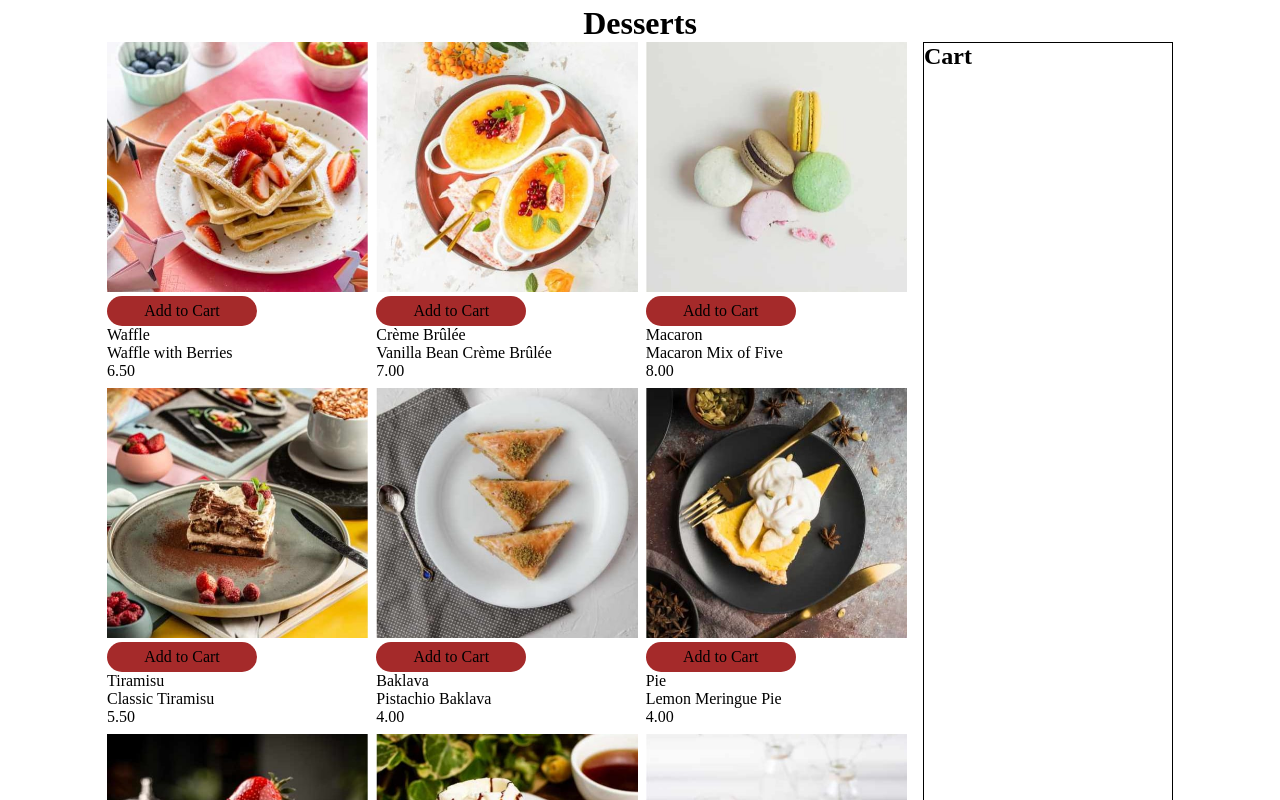
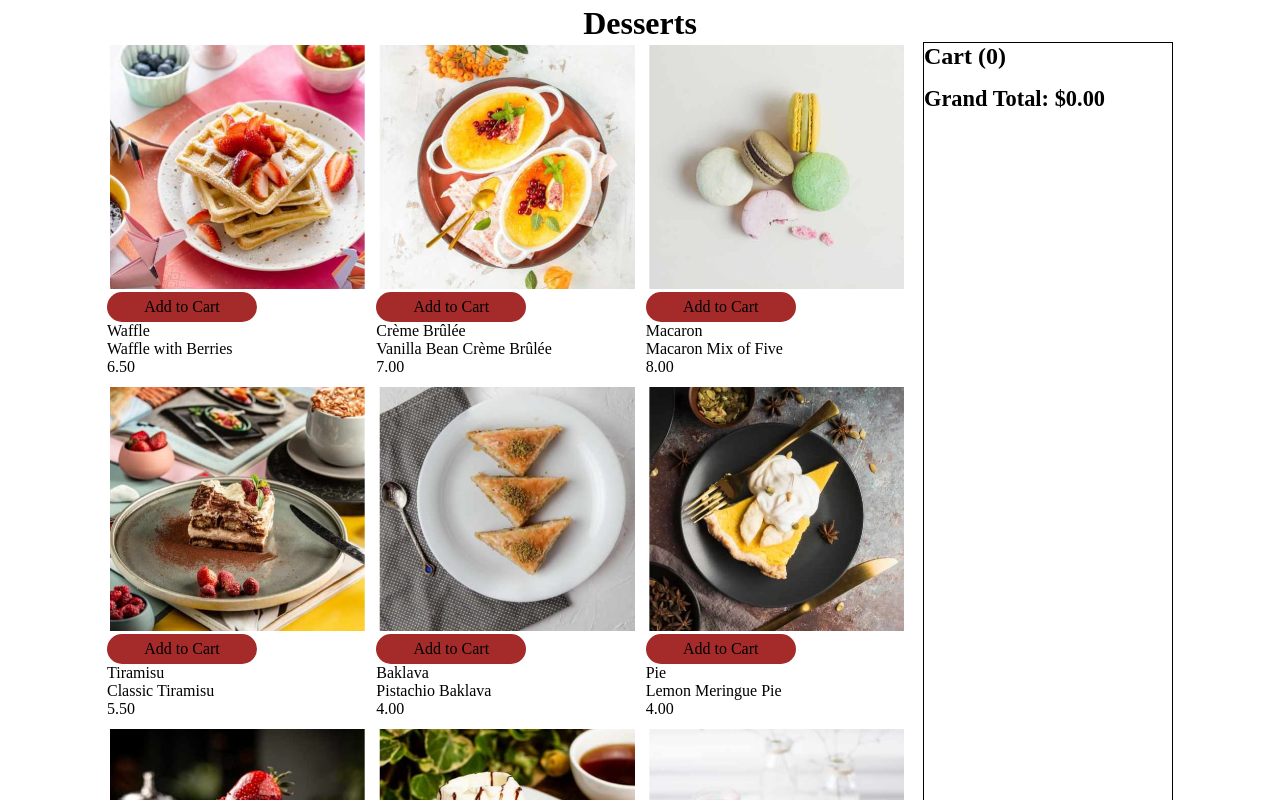
Before and after one commit to dibmarco/frontend-mentor, a React (Create React App) app in the folder 06. product-list-with-cart-main/: page / in a window 1280 px wide. Shown: the top 800 px of the page. Built offline with nearby package versions, Linux system fonts and the light colour scheme; the HTML template or start-up script is replaced by a standard one.

Commit message:
Update files

```diff
--- a/06. product-list-with-cart-main/src/App.jsx
+++ b/06. product-list-with-cart-main/src/App.jsx
@@ -65,10 +65,11 @@ function App() {
     setOpenModal(!openModal);
   }
 
-  function addItemToCart(name, quantity) {
+  function addItemToCart(name, quantity, price) {
     const item = {
       name: name,
       quantity: quantity,
+      price: price,
     };
 
     setItemsInCart((prevItems) => {
@@ -78,7 +79,9 @@ function App() {
         const existingItem = prevItems.find((item) => item.name === name);
         if (existingItem) {
           return prevItems.map((item) =>
-            item.name === name ? { ...item, quantity: quantity } : item
+            item.name === name
+              ? { ...item, quantity: quantity, price: quantity * price }
+              : item
           );
         } else {
           return [...prevItems, item];
@@ -92,8 +95,8 @@ function App() {
       <div className="container">
         <h1>Desserts</h1>
         <div className={`container-inner ${openModal ? "blur" : ""}`}>
-          <Desserts addItemToCart={addItemToCart} />
-          <Cart handleOpenModal={handleOpenModal} itemsInCart={itemsInCart} />
+          <Desserts itemsInCart={itemsInCart} addItemToCart={addItemToCart} />
+          <Cart itemsInCart={itemsInCart} handleOpenModal={handleOpenModal} />
         </div>
         <Modal openModal={openModal} handleOpenModal={handleOpenModal} />
       </div>
@@ -101,27 +104,40 @@ function App() {
   );
 }
 
-function Desserts({ addItemToCart }) {
+function Desserts({ itemsInCart, addItemToCart }) {
   return (
     <>
       <div className="desserts-grid">
-        {desserts.map((item) => (
+        {desserts.map((item) => {
+          const isInCart = itemsInCart.some(
+            (itemInCart) => itemInCart.name === item.name
+          );
+          return (
             <div className="dessert-item" key={item.name}>
-            <img src={item.img} alt={item.name} />
-            <AddToCart name={item.name} addItemToCart={addItemToCart} />
+              <img
+                src={item.img}
+                alt={item.name}
+                className={`dessert-image ${isInCart ? "in-cart" : ""}`}
+              />
+              <AddToCart
+                name={item.name}
+                price={item.price}
+                addItemToCart={addItemToCart}
+              />
               <div>
                 <p>{item.name}</p>
                 <p>{item.description}</p>
                 <p>{item.price.toFixed(2)}</p>
               </div>
             </div>
-        ))}
+          );
+        })}
       </div>
     </>
   );
 }
 
-function AddToCart({ name, addItemToCart }) {
+function AddToCart({ name, price, addItemToCart }) {
   const [openButton, setOpenButton] = useState(false);
   const [count, setCount] = useState(1);
 
@@ -134,19 +150,19 @@ function AddToCart({ name, addItemToCart }) {
 
   function click() {
     setOpenButton(true);
-    addItemToCart(name, count);
+    addItemToCart(name, count, price);
   }
 
   function plus() {
     const newCount = count + 1;
     setCount(newCount);
-    addItemToCart(name, newCount);
+    addItemToCart(name, newCount, price);
   }
 
   function minus() {
     const newCount = count - 1;
     setCount(newCount);
-    addItemToCart(name, newCount);
+    addItemToCart(name, newCount, price);
   }
 
   return (
@@ -167,16 +183,25 @@ function AddToCart({ name, addItemToCart }) {
 }
 
 function Cart({ handleOpenModal, itemsInCart }) {
+  const totalItemsInCart = itemsInCart.reduce(
+    (acc, item) => acc + item.quantity,
+    0
+  );
+
+  const grandTotal = itemsInCart.reduce((acc, item) => acc + item.price, 0);
+
   return (
     <div className="cart">
-      <h2 onClick={handleOpenModal}>Cart</h2>
+      <h2 onClick={handleOpenModal}>Cart ({totalItemsInCart})</h2>
       <div>
         {itemsInCart.map((item) => (
           <div>
-            <span>{item.quantity}</span> x <span>{item.name}</span>
+            <span>{item.quantity}</span> x <span>{item.name}</span>{" "}
+            <span>${item.price.toFixed(2)}</span>
           </div>
         ))}
       </div>
+      <div className="grand-total">Grand Total: ${grandTotal.toFixed(2)}</div>
     </div>
   );
 }
--- a/06. product-list-with-cart-main/src/index.css
+++ b/06. product-list-with-cart-main/src/index.css
@@ -38,8 +38,10 @@ body {
   justify-self: center;
 }
 
-.dessert-item > img {
+.dessert-image {
+  display: block;
   width: 100%;
+  border: 3px solid #fff;
 }
 
 .cart {
@@ -73,6 +75,13 @@ body {
   background-color: antiquewhite; */
 }
 
+.grand-total {
+  margin-top: 1rem;
+
+  font-size: 1.4rem;
+  font-weight: 800;
+}
+
 .modal {
   display: flex;
   flex-direction: column;
@@ -91,6 +100,12 @@ body {
   transform: translate(-50%, 50%);
 }
 
+/* HELPER CLASSES */
+
+.in-cart {
+  border: 3px solid brown;
+}
+
 .hidden {
   display: none;
 }
```
Lines whose indentation alone changed are shown as unchanged.
